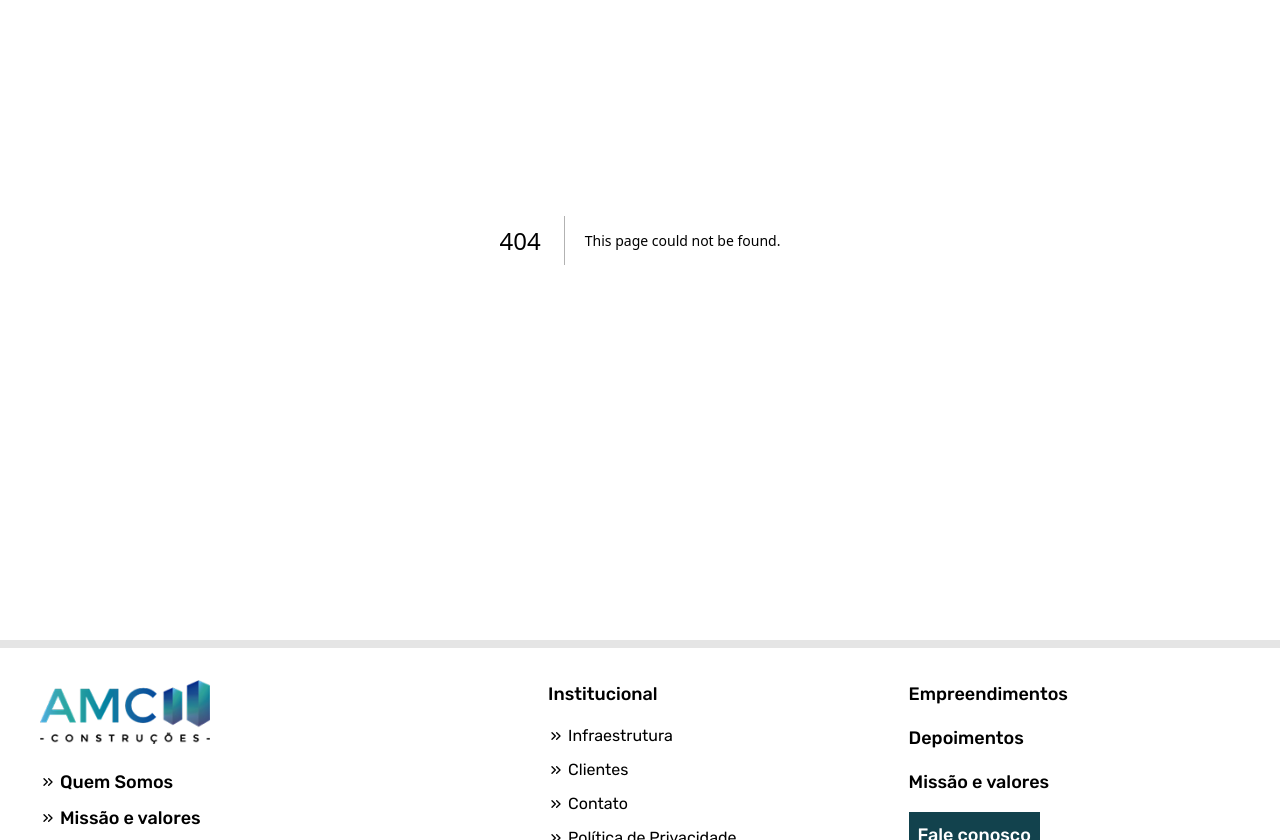
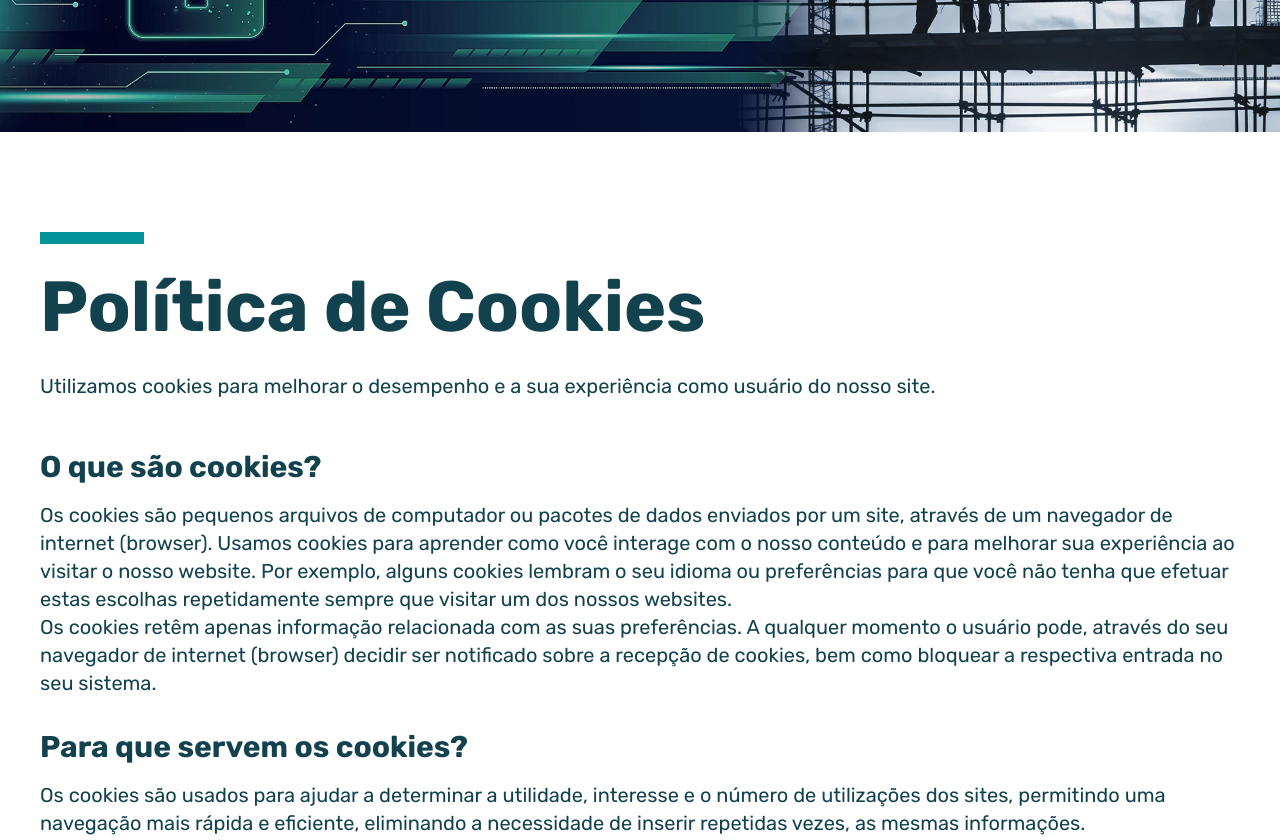
Before and after one commit to renzi-fidele-frontend/construtora-amc, a Next.js app: page /politica_de_cookies in a window 1280 px wide. Before the commit this address had no page. Shown: the part 500-1340 px from the top of the page. Built offline with nearby package versions, Linux system fonts and the light colour scheme.

Commit message:
feat: Implementando a página de política de cookies

```diff
--- /dev/null
+++ b/app/politica_de_cookies/page.tsx
@@ -0,0 +1,101 @@
+import Container from "@/components/layout/Container";
+import SectionIntro from "@/components/shared/SectionIntro";
+import Image from "next/image";
+
+const PoliticaDeCookies = () => {
+   return (
+      <div>
+         {/* Banner do topo */}
+         <Image width={1920} height={352} src="/img/banners/politica-privacidade.webp" alt="Foto do banner da página de política de privadade" />
+         <Container className="py-25">
+            <SectionIntro
+               className="items-start! mb-2!"
+               titulo="Política de Cookies"
+               descricao="Utilizamos cookies para melhorar o desempenho e a sua experiência como usuário do nosso site."
+            />
+            {/* Conteúdo */}
+            <div className="mt-12">
+               <div className="space-y-8 [&_h2]:text-3xl [&_h2]:font-bold [&_h2]:mb-4 text-xl">
+                  {/* O que são cookies? */}
+                  <section>
+                     <h2>O que são cookies?</h2>
+                     <p>
+                        Os cookies são pequenos arquivos de computador ou pacotes de dados enviados por um site, através de um navegador de
+                        internet (browser). Usamos cookies para aprender como você interage com o nosso conteúdo e para melhorar sua experiência
+                        ao visitar o nosso website. Por exemplo, alguns cookies lembram o seu idioma ou preferências para que você não tenha que
+                        efetuar estas escolhas repetidamente sempre que visitar um dos nossos websites.
+                     </p>
+                     <p>
+                        Os cookies retêm apenas informação relacionada com as suas preferências. A qualquer momento o usuário pode, através do
+                        seu navegador de internet (browser) decidir ser notificado sobre a recepção de cookies, bem como bloquear a respectiva
+                        entrada no seu sistema.
+                     </p>
+                  </section>
+
+                  {/* Para que servem os cookies? */}
+                  <section>
+                     <h2>Para que servem os cookies?</h2>
+                     <p>
+                        Os cookies são usados para ajudar a determinar a utilidade, interesse e o número de utilizações dos sites, permitindo uma
+                        navegação mais rápida e eficiente, eliminando a necessidade de inserir repetidas vezes, as mesmas informações.
+                     </p>
+                  </section>
+                  {/* Tipos de Cookies */}
+                  <section>
+                     <h2>Tipos de Cookies</h2>
+                     <div className="space-y-6 mt-4 [&_h3]:font-bold [&_h3]:text-lg [&_h3]:mb-1">
+                        <div>
+                           <h3>Cookies Essenciais</h3>
+                           <p>
+                              Alguns cookies são essenciais para acessar as áreas específicas do nosso website. Permitem a navegação no site e a
+                              utilização das suas aplicações. Sem estes cookies, os serviços que o exijam não podem ser prestados.
+                           </p>
+                        </div>
+                        <div>
+                           <h3>Cookies Analíticos</h3>
+                           <p>
+                              Utilizamos estes cookies para analisar a forma como os usuários usam o nosso website e monitorar a performance
+                              deste. Estes cookies são utilizados apenas para efeitos de criação e análise estatística, sem recolher informação
+                              de caráter pessoal.
+                           </p>
+                        </div>
+                        <div>
+                           <h3>Cookies de Funcionalidade</h3>
+                           <p>
+                              Utilizamos cookies de funcionalidade para nos permitir relembrar as preferências do usuário e fornecer serviços
+                              avançados. Guardamos as preferências do usuário de forma que não seja necessário voltar a configurar o site cada
+                              vez que o visitar.
+                           </p>
+                        </div>
+                        <div>
+                           <h3>Cookies de Sessão</h3>
+                           <p>
+                              São temporários, permanecem nos cookies do seu navegador até sair do site. A informação obtida permite identificar
+                              problemas e fornecer uma melhor experiência de navegação.
+                           </p>
+                        </div>
+                        <div>
+                           <h3>Cookies Permanentes</h3>
+                           <p>
+                              Ficam armazenados ao nível do navegador nos seus dispositivos de acesso e são utilizados sempre que o usuário faz
+                              uma nova visita ao site. São utilizados para direcionar a navegação de acordo com os interesses do usuário.
+                           </p>
+                        </div>
+                     </div>
+                  </section>
+                  {/* Como Gerenciar Cookies? */}
+                  <section>
+                     <h2>Como Gerenciar Cookies?</h2>
+                     <p>
+                        Todos os browsers permitem ao usuário aceitar, recusar ou apagar cookies. Depois de autorizar o uso de cookies, o usuário
+                        pode sempre desativar parte ou a totalidade dos nossos cookies. É importante ressaltar que desativar o uso de cookies
+                        pode impedir que alguns serviços do nosso website funcionem corretamente, afetando a navegação.
+                     </p>
+                  </section>
+               </div>
+            </div>
+         </Container>
+      </div>
+   );
+};
+export default PoliticaDeCookies;
```
